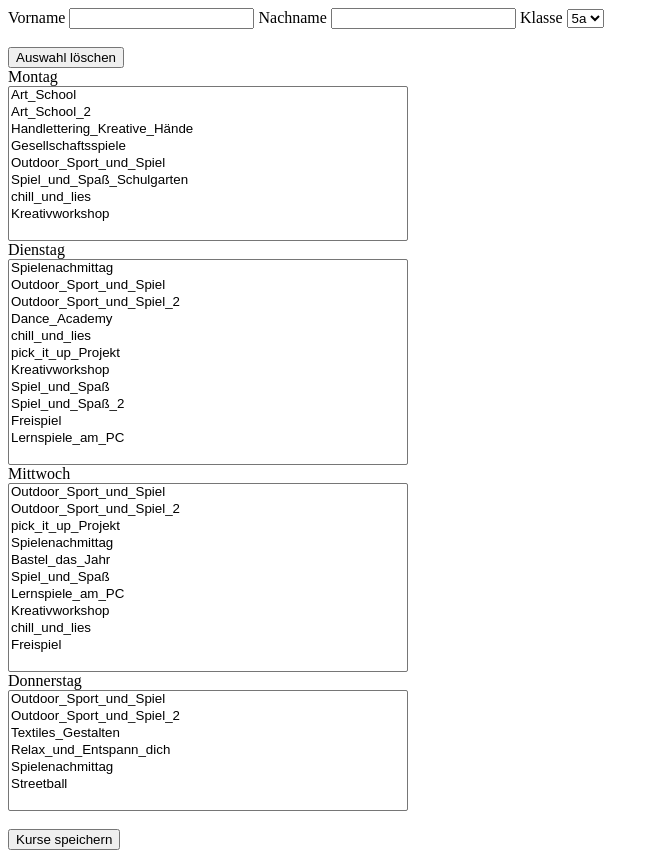
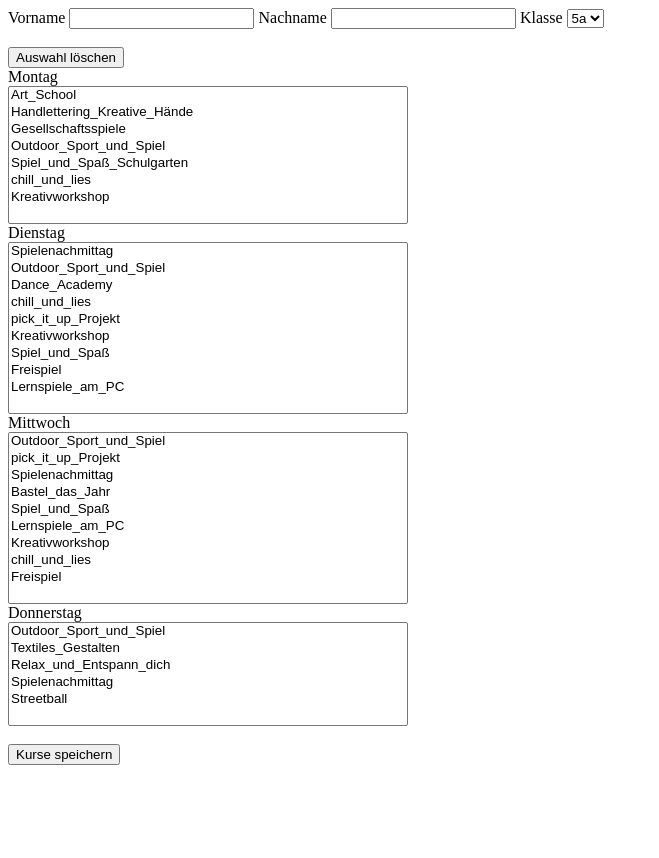
Before and after one commit to mastermax1988/wahlunterricht, a plain HTML site: page schüler/index.html in a window 1280 px wide. Shown: the whole page, without its empty margins (0-659 px from the left). After the commit the page ends 800 px from the top, so only its background shows below. Drawn offline with Linux system fonts and the light colour scheme.

Commit message:
doppelte kurse

```diff
--- a/schüler/index.html
+++ b/schüler/index.html
@@ -14,11 +14,14 @@
   /// HIER ANPASSEN
   /// Kurse und Tage OHNE Leerzeichen, ggf. z.B. Schwimmen_Mädchen
   var klassen=["5a","5b","5c","5c","5d","5e","5f","6a","6b","6c","6c","6d","6e","6f", "7a","7b","7c","7c","7d","7e"];
-  theData[0]= {tag:"Montag", kurse:["Art_School","Art_School_2", "Handlettering_Kreative_Hände", "Gesellschaftsspiele", "Outdoor_Sport_und_Spiel", "Spiel_und_Spaß_Schulgarten","chill_und_lies","Kreativworkshop"]};
-  theData[1]= {tag:"Dienstag", kurse:["Spielenachmittag","Outdoor_Sport_und_Spiel","Outdoor_Sport_und_Spiel_2", "Dance_Academy","chill_und_lies", "pick_it_up_Projekt", "Kreativworkshop", "Spiel_und_Spaß", "Spiel_und_Spaß_2", "Freispiel", "Lernspiele_am_PC"]};
-  theData[2]={tag:"Mittwoch", kurse:["Outdoor_Sport_und_Spiel","Outdoor_Sport_und_Spiel_2", "pick_it_up_Projekt",  "Spielenachmittag", "Bastel_das_Jahr", "Spiel_und_Spaß", "Lernspiele_am_PC", "Kreativworkshop", "chill_und_lies", "Freispiel"]};
-    theData[3]={tag:"Donnerstag", kurse:["Outdoor_Sport_und_Spiel","Outdoor_Sport_und_Spiel_2", "Textiles_Gestalten", "Relax_und_Entspann_dich", "Spielenachmittag", "Streetball"]};
-  var speicherort = "Die Datei bitte im Klassenordner speichern. Den Dateinamen nicht ändern.";
+
+theData[0]= {tag:"Montag", kurse:["Art_School", "Handlettering_Kreative_Hände", "Gesellschaftsspiele", "Outdoor_Sport_und_Spiel", "Spiel_und_Spaß_Schulgarten","chill_und_lies","Kreativworkshop"]};
+  theData[1]= {tag:"Dienstag", kurse:["Spielenachmittag","Outdoor_Sport_und_Spiel", "Dance_Academy","chill_und_lies", "pick_it_up_Projekt", "Kreativworkshop", "Spiel_und_Spaß", "Freispiel", "Lernspiele_am_PC"]};
+  theData[2]={tag:"Mittwoch", kurse:["Outdoor_Sport_und_Spiel", "pick_it_up_Projekt",  "Spielenachmittag", "Bastel_das_Jahr", "Spiel_und_Spaß", "Lernspiele_am_PC", "Kreativworkshop", "chill_und_lies", "Freispiel"]};
+    theData[3]={tag:"Donnerstag", kurse:["Outdoor_Sport_und_Spiel", "Textiles_Gestalten", "Relax_und_Entspann_dich", "Spielenachmittag", "Streetball"]};
+
+
+var speicherort = "Die Datei bitte im Klassenordner speichern. Den Dateinamen nicht ändern.";
   ///
 
   br();
```
Also changed, not shown: auswertung/index.html (+9 -6 lines).
